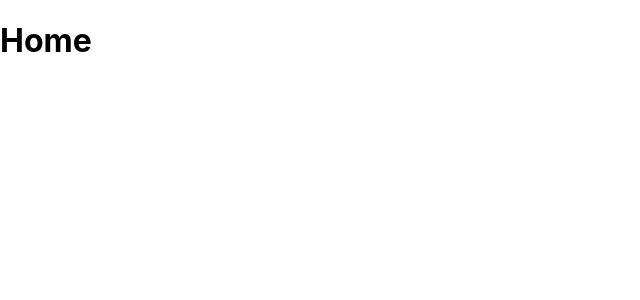
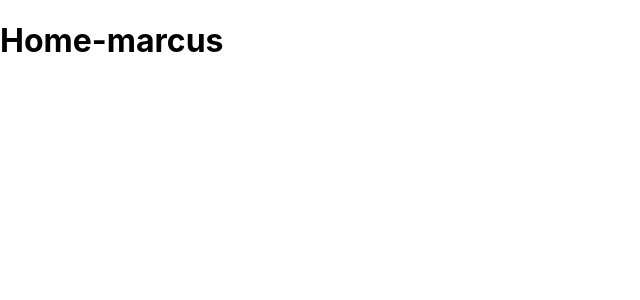
Before and after one commit to KingOfSites/bless-web-app, a React (Create React App) app: page / in a window 1280 px wide. Shown: the top 300 px of the page, without its empty margins (0-640 px from the left). Built offline with nearby package versions, Linux system fonts and the light colour scheme.

Commit message:
Adicionei meu nome ao titulo

```diff
--- a/src/pages/Home/Index.tsx
+++ b/src/pages/Home/Index.tsx
@@ -3,7 +3,7 @@ import React,{Fragment} from 'react'
 export default function Home() {
   return (
     <Fragment>
-      <h1>Home</h1>
+      <h1>Home-marcus</h1>
     </Fragment>
   )
 }
```
